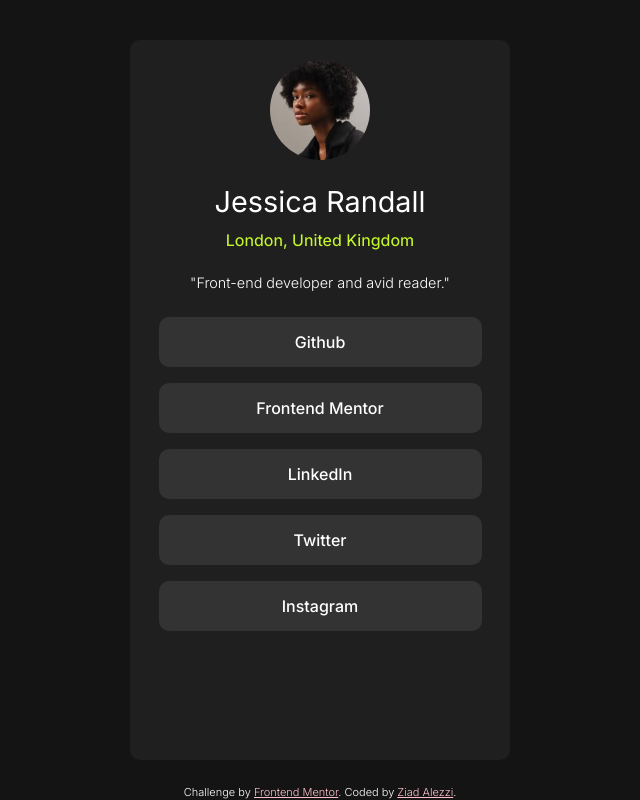
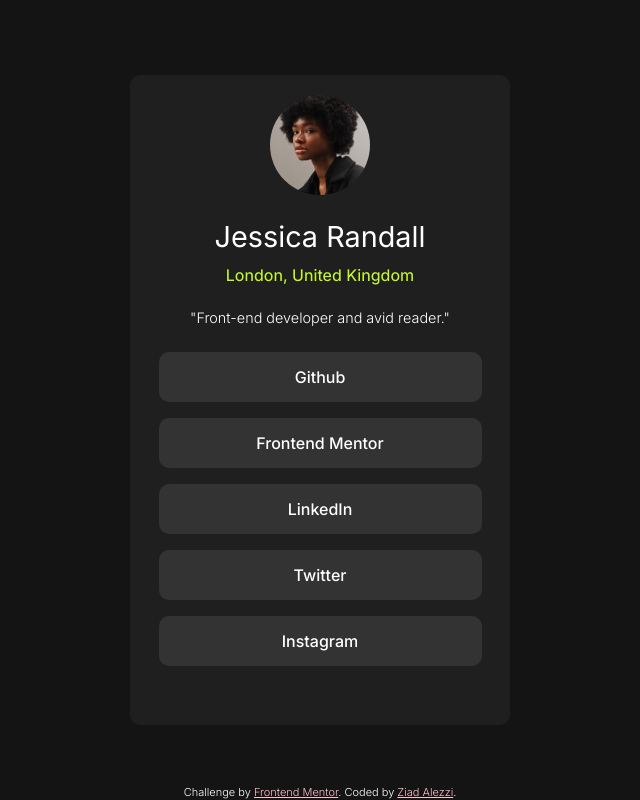
Before and after one commit to lucirie/Social-Links, a plain HTML site: page index.html in a window 1280 px wide. Shown: the whole page, without its empty margins (320-960 px from the left). Drawn offline with Linux system fonts and the light colour scheme.

Commit message:
fixed container height being too long

```diff
--- a/styles.css
+++ b/styles.css
@@ -15,7 +15,7 @@ body {
   flex-direction: column;
   align-items: center;
   background-color: #1F1F1F;
-  max-height: 750px;
+  max-height: 650px;
   max-width: 380px;
   height: 90%;
   width: 90%;
```
